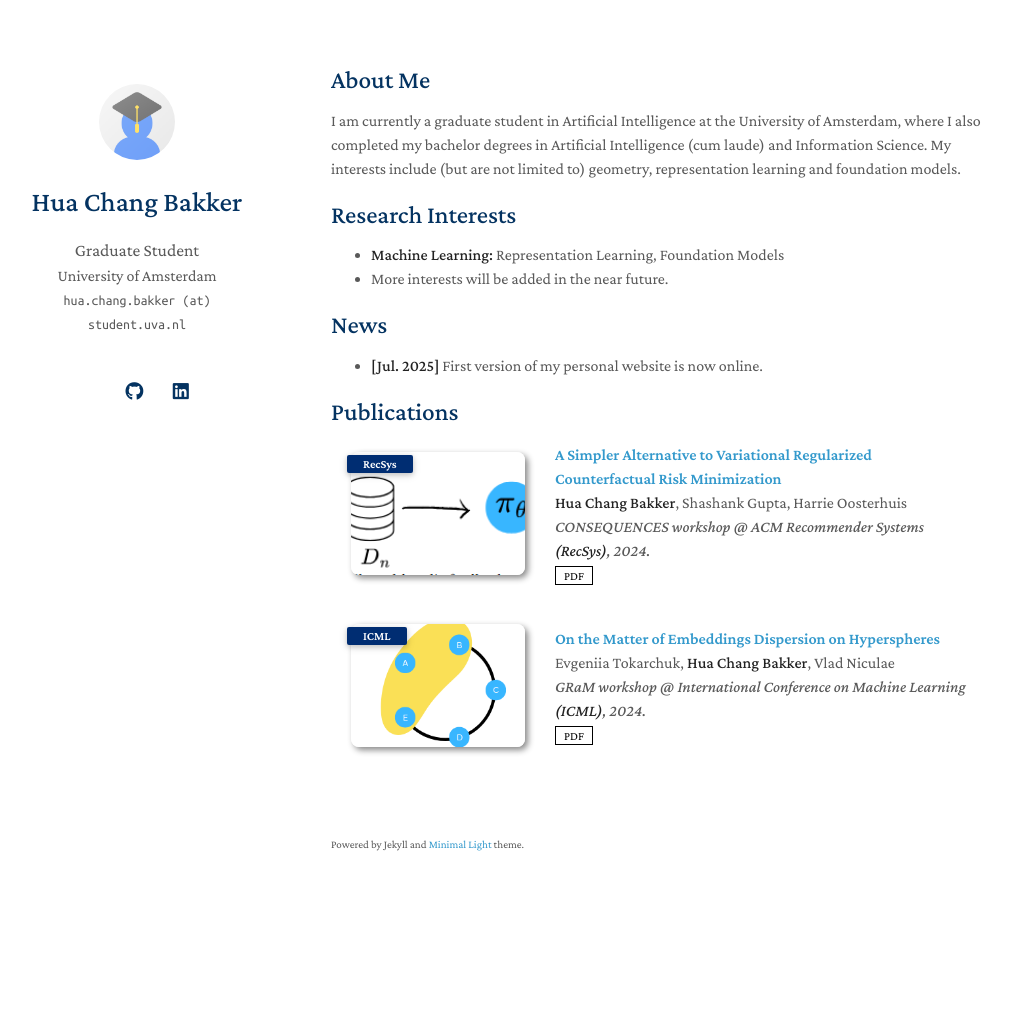
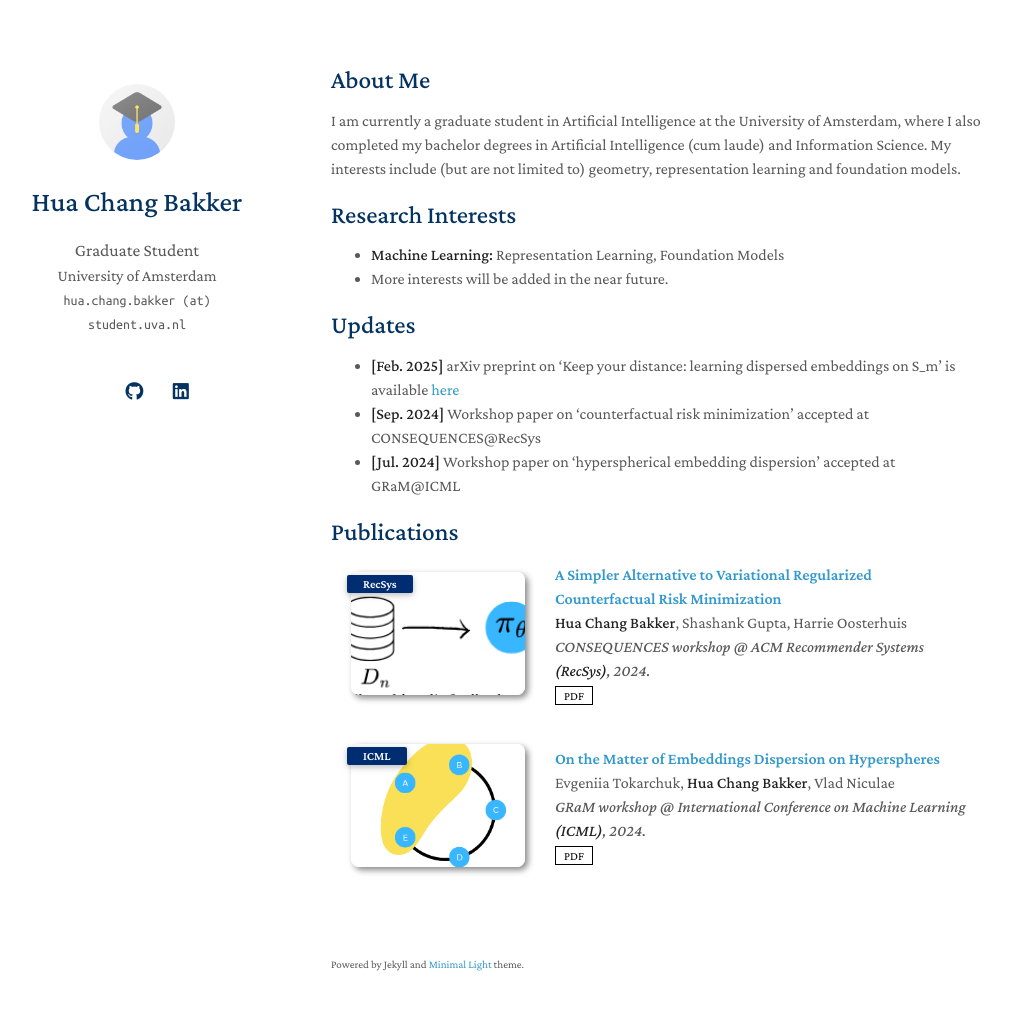
Before and after one commit to huachangb/huachangb.github.io, a Jekyll site: the page built from index.md, in a window 1280 px wide and 1045 px high. Shown: the top 1010 px of the window, without its empty margins (139-1150 px from the left). Built offline with Jekyll 4.4.1, drawn with Linux system fonts in a browser that asks for light colours; a style sheet for code colours, icons or effects is not loaded.

Commit message:
update news section

```diff
--- a/index.md
+++ b/index.md
@@ -14,9 +14,10 @@ My interests include (but are not limited to) geometry, representation learning
 - More interests will be added in the near future.
 
 
-## News
-
-- **[Jul. 2025]** First version of my personal website is now online.
+## Updates
+- **[Feb. 2025]** arXiv preprint on 'Keep your distance: learning dispersed embeddings on S_m' is available [here](https://arxiv.org/abs/2502.08231)
+- **[Sep. 2024]** Workshop paper on 'counterfactual risk minimization' accepted at CONSEQUENCES@RecSys
+- **[Jul. 2024]** Workshop paper on 'hyperspherical embedding dispersion' accepted at GRaM@ICML
 
 {% include_relative _includes/publications.md %}
 
```
